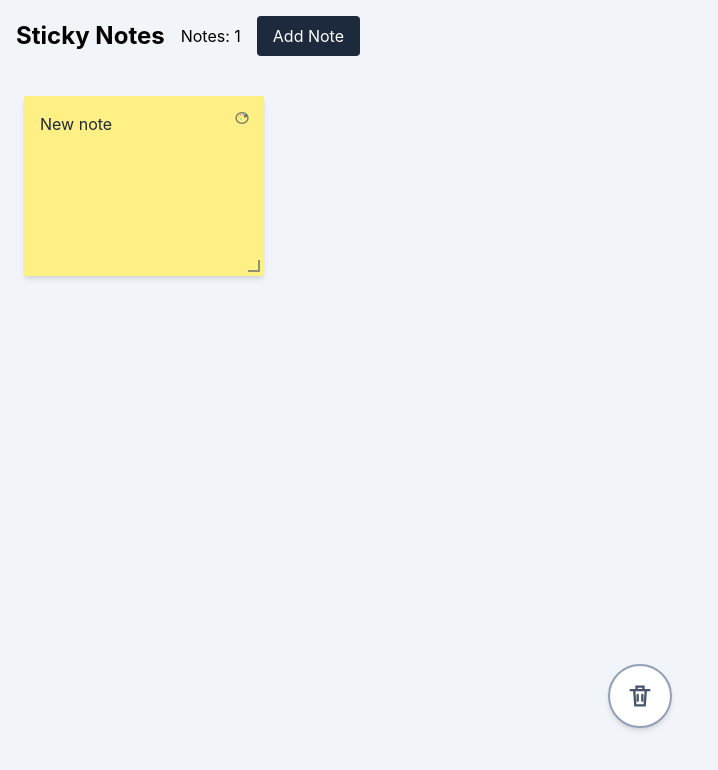
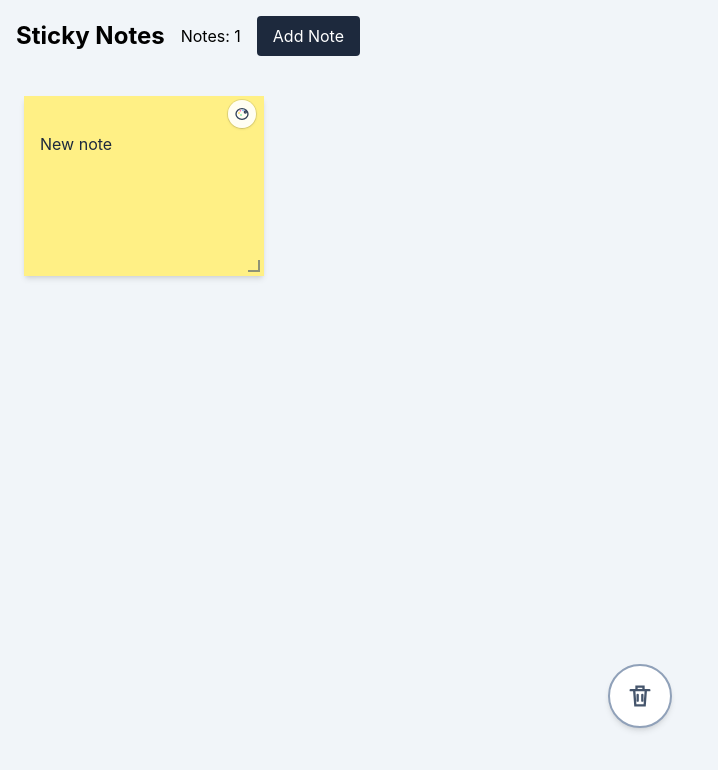
Before and after one commit to niseta/tempo-sticky-notes, a React (Vite) app: page / in a window 1280 px wide. Both pictures are taken after a click on the button "Add Note". Shown: the top 770 px of the page, without its empty margins (0-718 px from the left). Built offline with nearby package versions, Linux system fonts and the light colour scheme.

Commit message:
improve color picker positioning and button contrast

```diff
--- a/src/components/StickyNote.tsx
+++ b/src/components/StickyNote.tsx
@@ -276,13 +276,13 @@ export function StickyNote({
       }}
     >
       <div
-        className="absolute top-2 right-2 z-10"
+        className="absolute top-1 right-2 z-10"
         onPointerDown={(event) => event.stopPropagation()}
         onDoubleClick={(event) => event.stopPropagation()}
       >
         <button
           type="button"
-          className="flex h-7 w-7 items-center justify-center rounded text-slate-700/70 hover:bg-white/40 focus-visible:outline-2 focus-visible:outline-offset-1 focus-visible:outline-slate-600"
+          className="flex h-7 w-7 items-center justify-center rounded-full bg-white/90 text-slate-700 shadow-sm ring-1 ring-slate-900/10 hover:bg-white focus-visible:outline-2 focus-visible:outline-offset-1 focus-visible:outline-slate-600"
           aria-label="Change note color"
           aria-expanded={isColorPickerOpen}
           onClick={() => setIsColorPickerOpen((isOpen) => !isOpen)}
@@ -305,7 +305,7 @@ export function StickyNote({
         </button>
         {isColorPickerOpen && (
           <div
-            className="mt-1 flex gap-1 rounded-md bg-white/90 p-1.5 shadow"
+            className="absolute top-8 right-0 mt-1 flex gap-1 rounded-md bg-white/90 p-1.5 shadow"
             aria-label="Note colors"
           >
             {NOTE_COLORS.map((color) => (
@@ -326,7 +326,7 @@ export function StickyNote({
       {isEditing ? (
         <textarea
           ref={textareaRef}
-          className="block h-full w-full resize-none border-0 bg-transparent p-0 outline-none select-text"
+          className="block h-full w-full resize-none border-0 bg-transparent px-0 pt-5 pb-0 outline-none select-text"
           value={note.text}
           onChange={(event) => updateNoteText(note.id, event.target.value)}
           onPointerDown={(event) => event.stopPropagation()}
@@ -335,7 +335,7 @@ export function StickyNote({
           onBlur={() => setIsEditing(false)}
         />
       ) : (
-        <div className="h-full w-full whitespace-pre-wrap">
+        <div className="h-full w-full pt-5 whitespace-pre-wrap">
           {note.text}
         </div>
       )}
```
